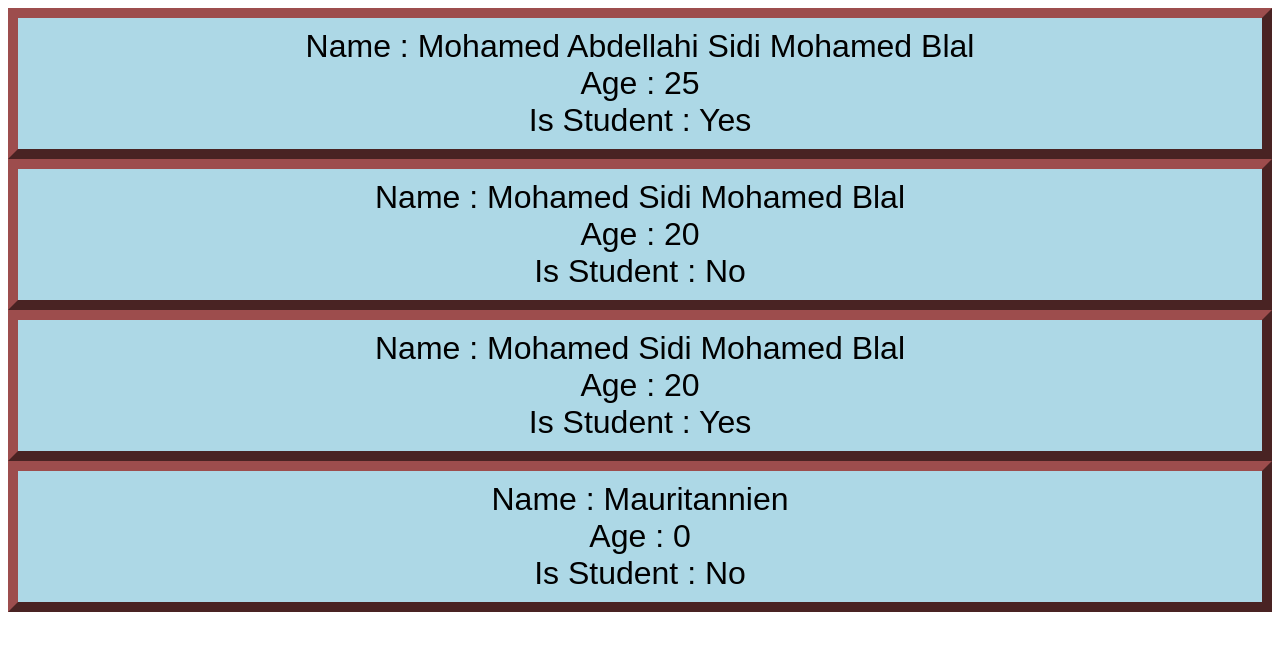
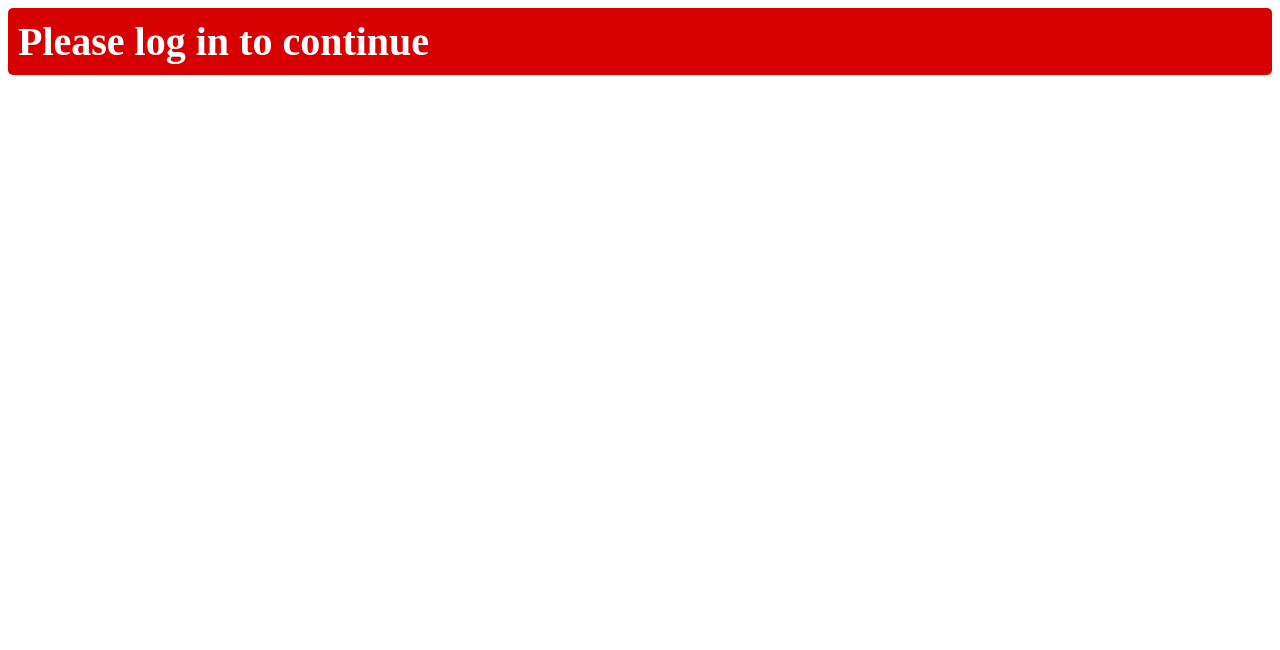
Before and after one commit to mhdabdellah/my-course-work-on-reactjs, a React (Vite) app: page / in a window 1280 px wide. Shown: the top 650 px of the page. Built offline with nearby package versions, Linux system fonts and the light colour scheme.

Commit message:
conditional rendering

```diff
--- a/src/App.jsx
+++ b/src/App.jsx
@@ -4,7 +4,8 @@
 // import Food from "./food"
 // import Card from "./app_components/card_component/card"
 // import AppButton from "./app_components/button_component/button"
-import Student from "./app_components/student_component/student"
+// import Student from "./app_components/student_component/student"
+import UserGreeting from "./app_components/user_greeting_component/user_greeting"
 
 function App() {
   return(
@@ -17,11 +18,17 @@
     // <>
     //   <AppButton/>
     // </>
+    // <>
+    //   <Student name="Mohamed Abdellahi Sidi Mohamed Blal" age={25} isStudent={true} />
+    //   <Student name="Mohamed Sidi Mohamed Blal" age={20} isStudent={false} />
+    //   <Student name="Mohamed Sidi Mohamed Blal" age={20} isStudent={true} />
+    //   <Student />
+    // </>
+
     <>
-      <Student name="Mohamed Abdellahi Sidi Mohamed Blal" age={25} isStudent={true} />
-      <Student name="Mohamed Sidi Mohamed Blal" age={20} isStudent={false} />
-      <Student name="Mohamed Sidi Mohamed Blal" age={20} isStudent={true} />
-      <Student />
+      {/* <UserGreeting isLoggedIn={true} userName="mhdabdellah"/> */}
+      {/* <UserGreeting isLoggedIn={false}/> */}
+      <UserGreeting/>
     </>
 
 
--- /dev/null
+++ b/src/app_components/user_greeting_component/user_greeting.jsx
@@ -0,0 +1,30 @@
+import style from "./user_greeting.module.css"
+import PropTypes from "prop-types"
+
+function UserGreeting(props){
+    // methode 1
+    // if(props.isLoggedIn){
+    //     return <h2> Welcome {props.userName}</h2>
+    // }
+    // return <h2> Please log in to continue </h2>
+
+    // method 2
+    const welcomeMessage = <h2 className={style.welcome_message}> Welcome {props.userName}</h2>;
+    const loginPrompt = <h2 className={style.login_prompt}> Please log in to continue </h2>;
+    return (
+        props.isLoggedIn ? welcomeMessage : loginPrompt
+    )
+
+}
+
+UserGreeting.prototypes = {
+    isLoggedIn:PropTypes.bool,
+    userName:PropTypes.string,
+}
+
+UserGreeting.defaultProps = {
+    isLoggedIn:false,
+    userName:"Guest",
+}
+
+export default UserGreeting
--- /dev/null
+++ b/src/app_components/user_greeting_component/user_greeting.module.css
@@ -0,0 +1,17 @@
+.welcome_message{
+    font-size: 2.5em;
+    background-color: hsl(120, 100%, 42%);
+    color:white;
+    padding:10px;
+    border-radius: 5px;
+    margin:0;
+}
+
+.login_prompt{
+    font-size: 2.5em;
+    background-color: hsl(0, 100%, 42%);
+    color:white;
+    padding:10px;
+    border-radius: 5px;
+    margin:0;
+}
```
